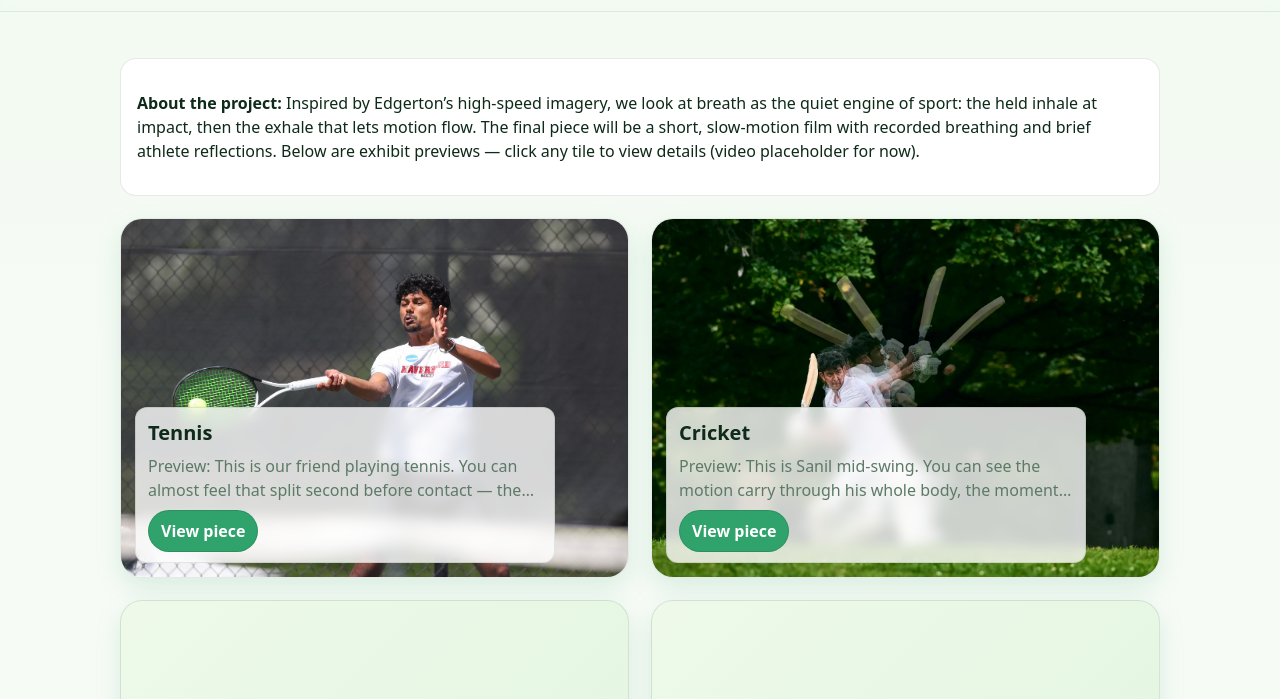
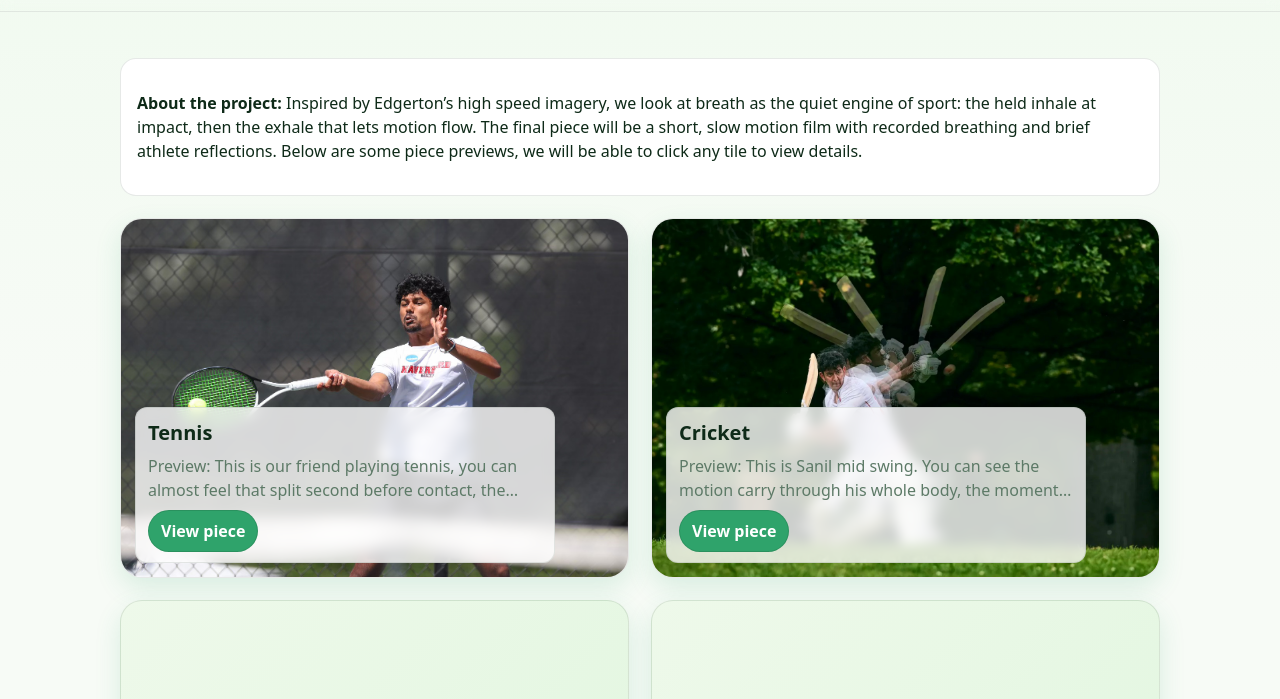
Before and after one commit to sanil425/aos_project, a plain HTML site: page index.html in a window 1280 px wide. Shown: the part 101-800 px from the top of the page. Drawn offline with Linux system fonts and the light colour scheme.

Commit message:
better expalnations

```diff
--- a/index.html
+++ b/index.html
@@ -107,7 +107,7 @@
   <main class="container">
     <!-- ABOUT -->
     <section class="about">
-      <p><strong>About the project:</strong> Inspired by Edgerton’s high-speed imagery, we look at breath as the quiet engine of sport: the held inhale at impact, then the exhale that lets motion flow. The final piece will be a short, slow-motion film with recorded breathing and brief athlete reflections. Below are exhibit previews — click any tile to view details (video placeholder for now).</p>
+      <p><strong>About the project:</strong> Inspired by Edgerton’s high speed imagery, we look at breath as the quiet engine of sport: the held inhale at impact, then the exhale that lets motion flow. The final piece will be a short, slow motion film with recorded breathing and brief athlete reflections. Below are some piece previews, we will be able to click any tile to view details.</p>
     </section>
 
     <!-- EXHIBITS -->
@@ -119,7 +119,7 @@
           <h3>Tennis</h3>
           <p class="preview"
              data-full="Preview: This is our friend playing tennis. You can almost feel that split second before contact — the little breath he holds and lets go as the ball leaves the strings. We’ll swap this photo for a slow-motion clip soon. We’ll record his real breath and short reflection on how he finds rhythm.">
-            Preview: This is our friend playing tennis. You can almost feel that split second before contact — the little breath he holds and lets go as the ball leaves the strings. We’ll swap this photo for a slow-motion clip soon. We’ll record his real breath and short reflection on how he finds rhythm.
+            Preview: This is our friend playing tennis, you can almost feel that split second before contact, the little breath he holds and lets go as the ball leaves the strings. We’ll swap this photo for a slow motion clip soon. We’ll record his real breath and short reflection on how he finds rhythm.
           </p>
           <a class="cta" href="#" data-open>View piece</a>
         </div>
@@ -132,7 +132,7 @@
           <h3>Cricket</h3>
           <p class="preview"
              data-full="Preview: This is Sanil mid-swing. You can see the motion carry through his whole body, the moment where the shot connects and everything exhales at once. We’ll replace this with the real video later. We want to capture the pause before the strike, the build-up of breath that powers the motion.">
-            Preview: This is Sanil mid-swing. You can see the motion carry through his whole body, the moment where the shot connects and everything exhales at once. We’ll replace this with the real video later. We want to capture the pause before the strike, the build-up of breath that powers the motion.
+            Preview: This is Sanil mid swing. You can see the motion carry through his whole body, the moment where the shot connects and everything exhales at once. We’ll replace this with the real video later. We want to capture the pause before the strike, the buildup of breath that powers the motion.
           </p>
           <a class="cta" href="#" data-open>View piece</a>
         </div>
```
